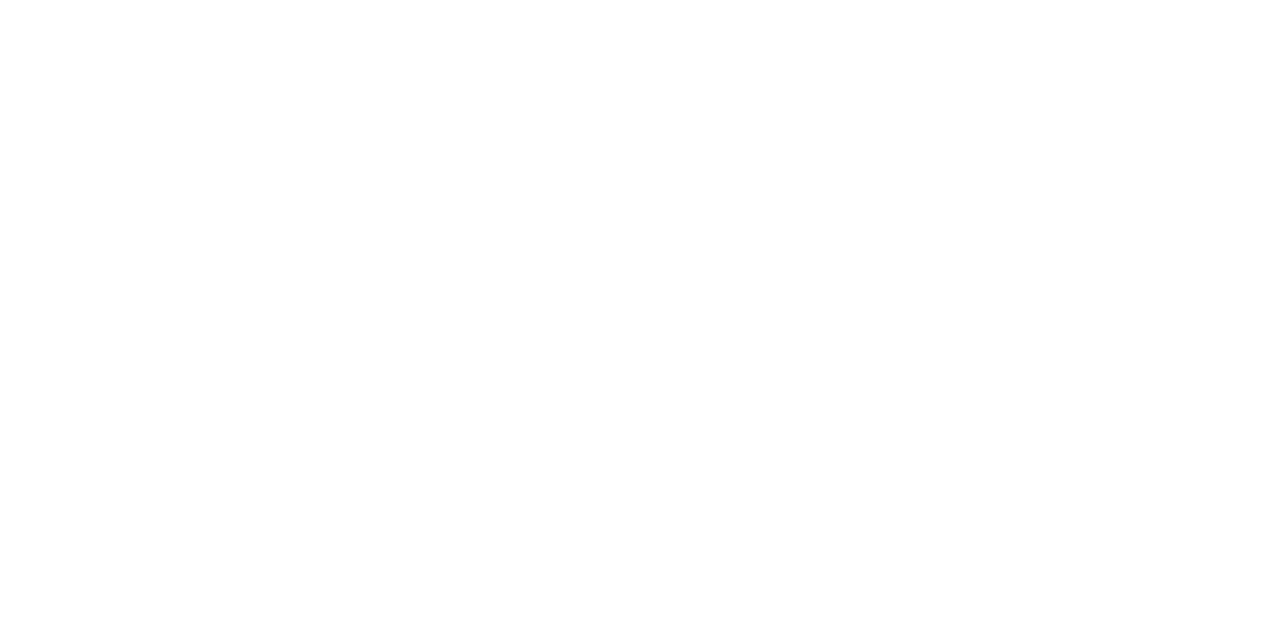
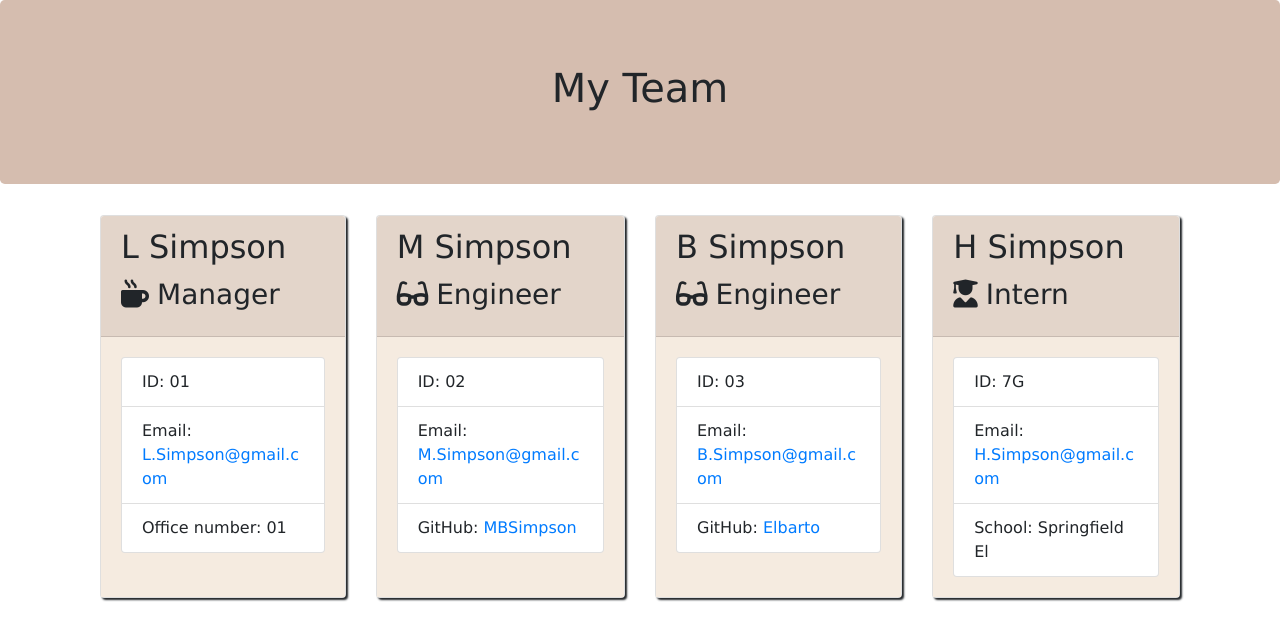
Before and after one commit to jeanjcode/JC--Team-Profile-Generator, a plain HTML site: page output/team.html in a window 1280 px wide. Drawn offline with nearby package versions, Linux system fonts and the light colour scheme.

Commit message:
Updated html & css

```diff
--- a/output/style.css
+++ b/output/style.css
@@ -12,9 +12,10 @@
 
 .card {
   box-shadow: 2px 2px 2px;
-  margin: 110px auto;
+  margin: 70px auto;
   justify-content: space-evenly;
   display: flex;
+  margin: 15px;
 }
 
 body {
--- a/output/team.html
+++ b/output/team.html
@@ -0,0 +1,88 @@
+
+    <!DOCTYPE html>
+<html lang="en">
+
+<head>
+    <meta charset="UTF-8" />
+    <meta name="viewport" content="width=device-width, initial-scale=1.0" />
+    <meta http-equiv="X-UA-Compatible" content="ie=edge" />
+    <title>My Team</title>
+    <link rel="stylesheet" href="https://stackpath.bootstrapcdn.com/bootstrap/4.3.1/css/bootstrap.min.css"
+        integrity="sha384-ggOyR0iXCbMQv3Xipma34MD+dH/1fQ784/j6cY/iJTQUOhcWr7x9JvoRxT2MZw1T" crossorigin="anonymous">
+    <link rel="stylesheet" href="style.css">
+    <script src="https://kit.fontawesome.com/c502137733.js"></script>
+</head>
+
+<body>
+    <div class="container-fluid">
+        <div class="row">
+            <div class="col-12 jumbotron mb-3 team-heading">
+                <h1 class="text-center">My Team</h1>
+            </div>
+        </div>
+    </div>
+    <div class="container">
+        <div class="row">
+            <div class="team-area col-12 d-flex justify-content-center">
+
+        <div class="card employee-card">
+        <div class="card-header">
+            <h2 class="card-title">L Simpson</h2>
+            <h3 class="card-title"><i class="fas fa-mug-hot mr-2"></i>Manager</h3>
+        </div>
+        <div class="card-body">
+            <ul class="list-group">
+                <li class="list-group-item">ID: 01</li>
+                <li class="list-group-item">Email: <a href="mailto:L.Simpson@gmail.com">L.Simpson@gmail.com</a></li>
+                <li class="list-group-item">Office number: 01</li>
+            </ul>
+        </div>
+    </div>
+
+        <div class="card employee-card">
+    <div class="card-header">
+        <h2 class="card-title">M Simpson</h2>
+        <h3 class="card-title"><i class="fas fa-glasses mr-2"></i>Engineer</h3>
+    </div>
+    <div class="card-body">
+        <ul class="list-group">
+            <li class="list-group-item">ID: 02</li>
+            <li class="list-group-item">Email: <a href="mailto:M.Simpson@gmail.com">M.Simpson@gmail.com</a></li>
+            <li class="list-group-item">GitHub: <a href="https://github.com/MBSimpson" target="_blank" rel="noopener noreferrer">MBSimpson</a></li>
+        </ul>
+    </div>
+</div>
+
+        <div class="card employee-card">
+    <div class="card-header">
+        <h2 class="card-title">B Simpson</h2>
+        <h3 class="card-title"><i class="fas fa-glasses mr-2"></i>Engineer</h3>
+    </div>
+    <div class="card-body">
+        <ul class="list-group">
+            <li class="list-group-item">ID: 03</li>
+            <li class="list-group-item">Email: <a href="mailto:B.Simpson@gmail.com">B.Simpson@gmail.com</a></li>
+            <li class="list-group-item">GitHub: <a href="https://github.com/Elbarto" target="_blank" rel="noopener noreferrer">Elbarto</a></li>
+        </ul>
+    </div>
+</div>
+
+        <div class="card employee-card">
+    <div class="card-header">
+        <h2 class="card-title">H Simpson</h2>
+        <h3 class="card-title"><i class="fas fa-user-graduate mr-2"></i>Intern</h3>
+    </div>
+    <div class="card-body">
+        <ul class="list-group">
+            <li class="list-group-item">ID: 7G</li>
+            <li class="list-group-item">Email: <a href="mailto:H.Simpson@gmail.com">H.Simpson@gmail.com</a></li>
+            <li class="list-group-item">School: Springfield El</li>
+        </ul>
+    </div>
+</div>
+
+            </div>
+        </div>
+    </div>
+</body>
+</html>
```
